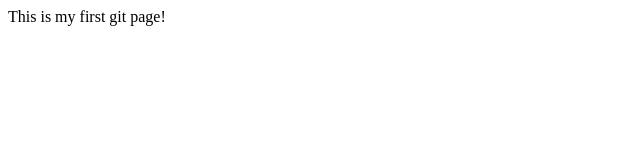
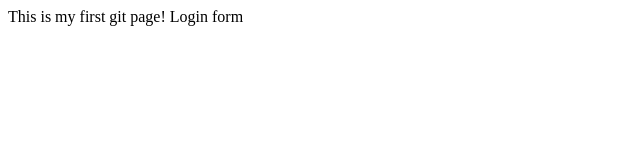
Before and after one commit to himansu2999/Himanshu, a plain HTML site: page index.html in a window 1280 px wide. Shown: the full height of the page, 0-640 px from the left. Drawn offline with Linux system fonts and the light colour scheme.

Commit message:
login form

```diff
--- a/app.js
+++ b/app.js
@@ -1 +1 @@
-console.log("Hello all")
+console.log("Hello all");
--- /dev/null
+++ b/dr2/app2.js
@@ -0,0 +1 @@
+console.log("Hello 2")
--- a/index.html
+++ b/index.html
@@ -5,6 +5,7 @@
     </head>
     <body>
         This is my first git page!
+        Login form
     </body>
 
 </html>
```
Also changed, not shown: mybranch.html (added, +1 -0 lines), log.txt (added).
